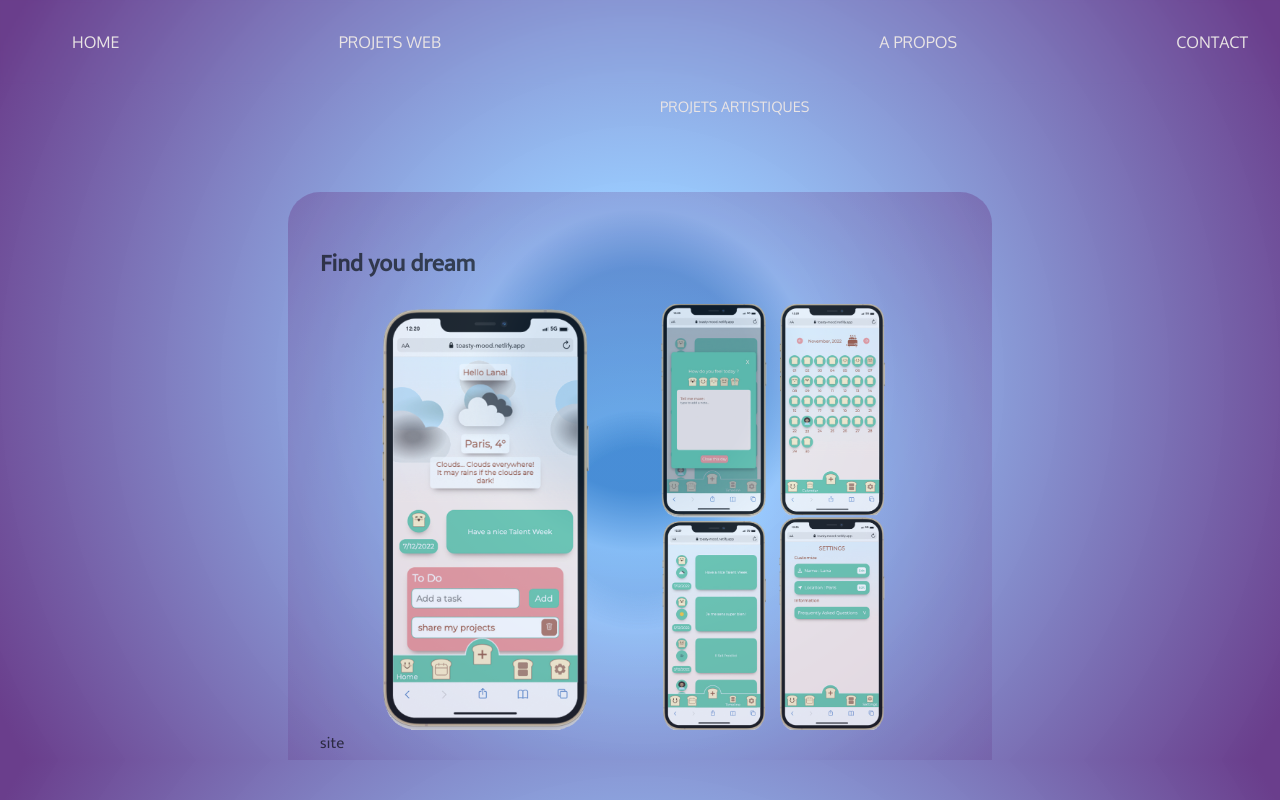
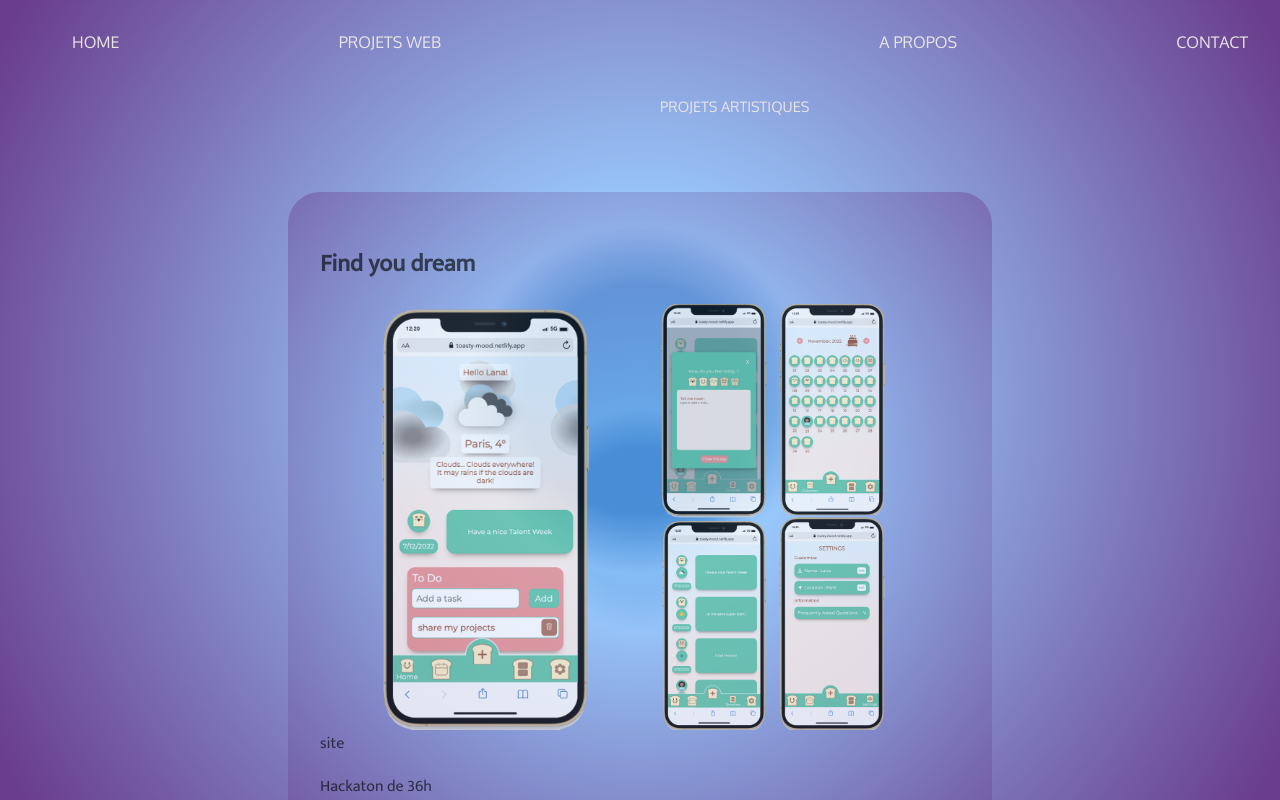
Before and after one commit to lanaduval/portfolio-V1, a React (Create React App) app: page /projets in a window 1280 px wide. Built offline with nearby package versions, Linux system fonts and the light colour scheme.

Commit message:
fixed a border bug on projects page

```diff
--- a/src/style.scss
+++ b/src/style.scss
@@ -126,6 +126,7 @@ font-family: 'Mukta';
     display: flex;
     flex-direction: column;
     padding: 2rem;
+    margin-bottom: 2rem;
     border-radius:0.2rem;
     width: 50%;
     margin-top:2rem;
@@ -138,8 +139,7 @@ font-family: 'Mukta';
 }
 .project {
     padding-top: 20vh;
-    padding-bottom: 5vh;
-height: 70vh;
+height: 80vh;
     opacity: 0.8;
     display: flex;
     flex-wrap: wrap;
```
